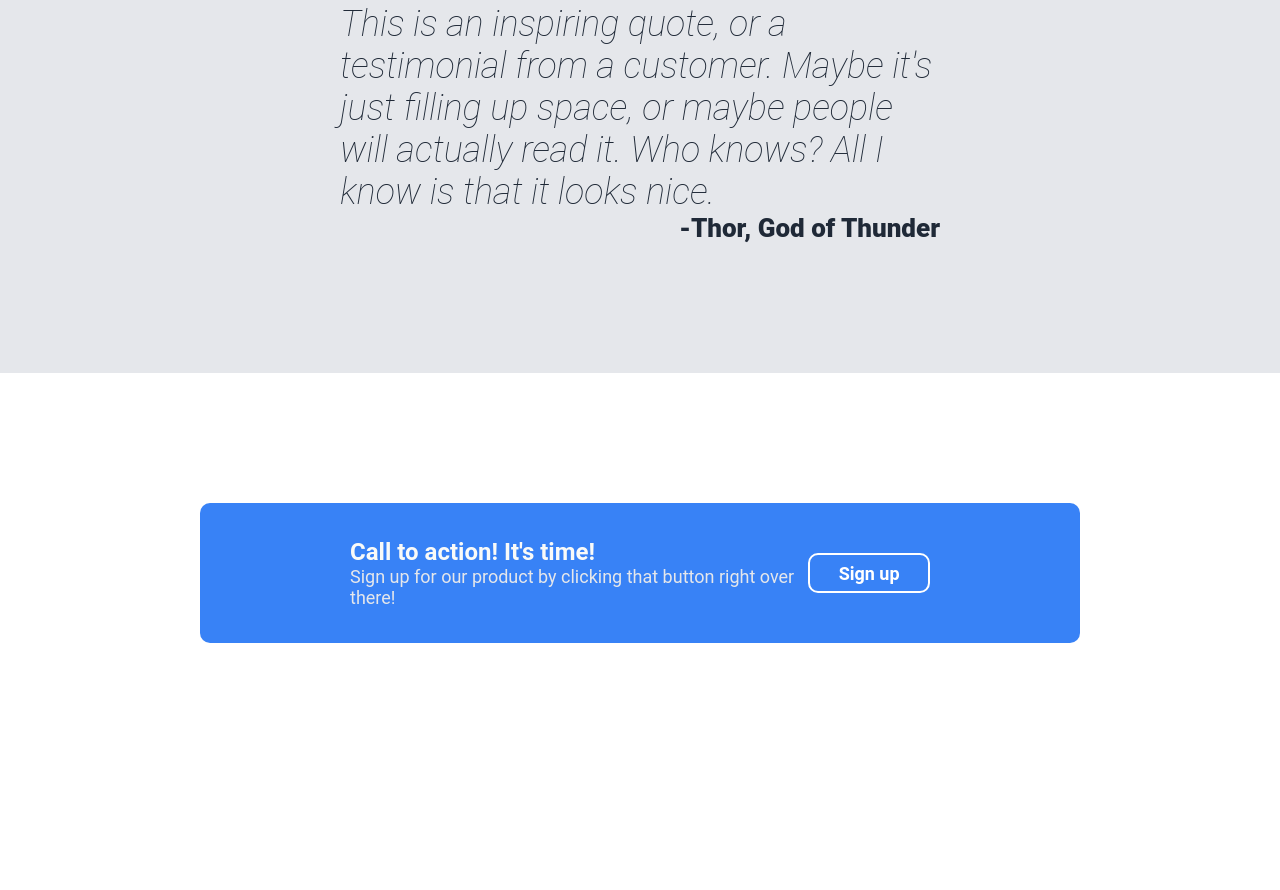
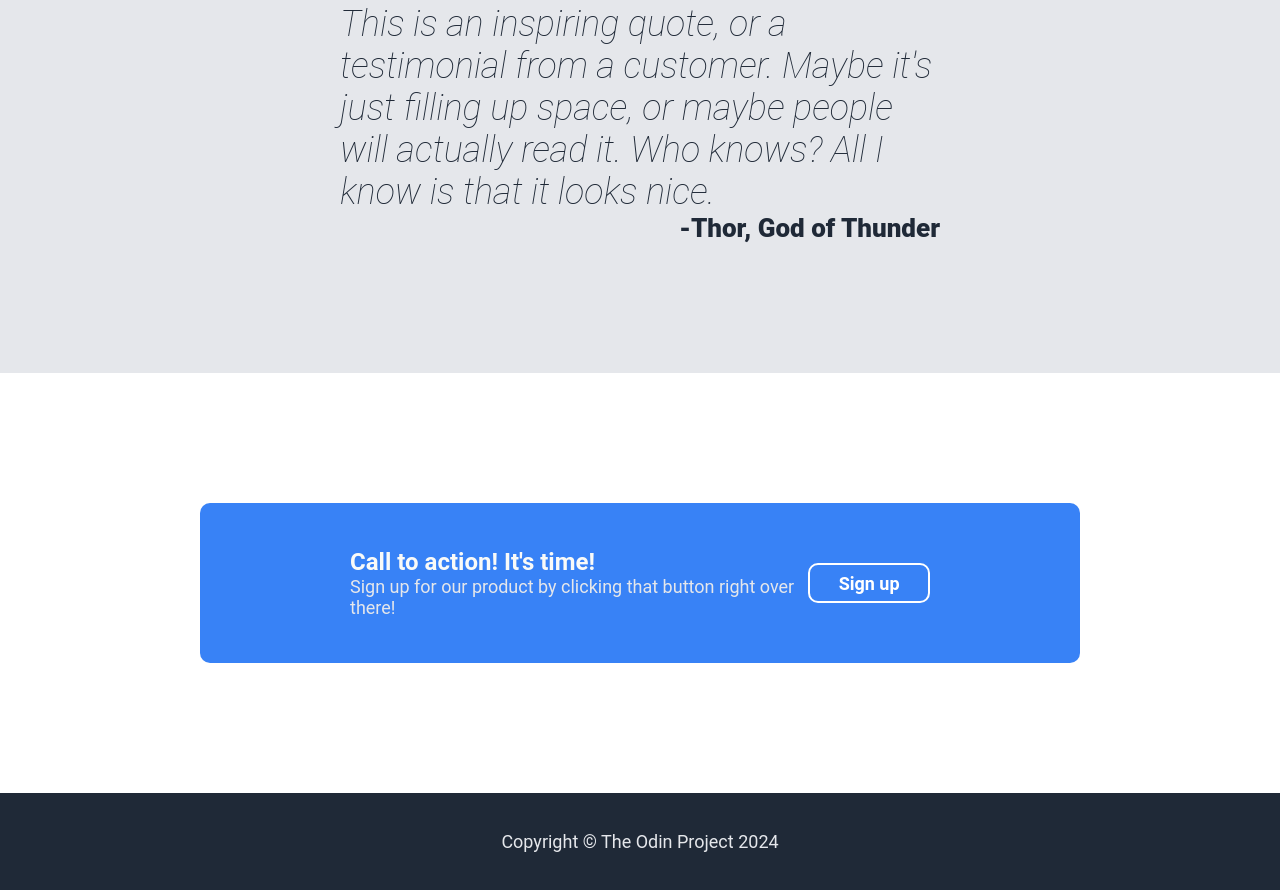
Before and after one commit to jjolly04/landing-page, a plain HTML site: page index.html in a window 1280 px wide. Shown: the part 1229-2119 px from the top of the page. Before the commit the page ends 2002 px from the top, so only its background shows below. Drawn offline with Linux system fonts and the light colour scheme.

Commit message:
Add footer

```diff
--- a/index.html
+++ b/index.html
@@ -80,9 +80,10 @@
             <button style="border-color: white;">Sign up</button>
         </div>
 
+    </div>
 
-
-
+    <div class="footer">
+        <p>Copyright © The Odin Project 2024</p>
     </div>
 
 
--- a/styles.css
+++ b/styles.css
@@ -137,7 +137,7 @@ button {
     display: flex;
     padding: 20px 150px;
     width: 1050px;
-    height: 100px;
+    height: 120px;
     flex-flow: row nowrap;
     background-color: #3882f6;
     border-radius: 10px;
@@ -145,3 +145,14 @@ button {
     justify-content: space-between;
     align-items: center;
 }
+
+.footer {
+    display: flex;
+    padding: 20px;
+    justify-content: center;
+    align-items: center;
+    background-color: #1F2937;
+    font-size: 18px;
+    color: #E5E7EB;
+
+}
```
